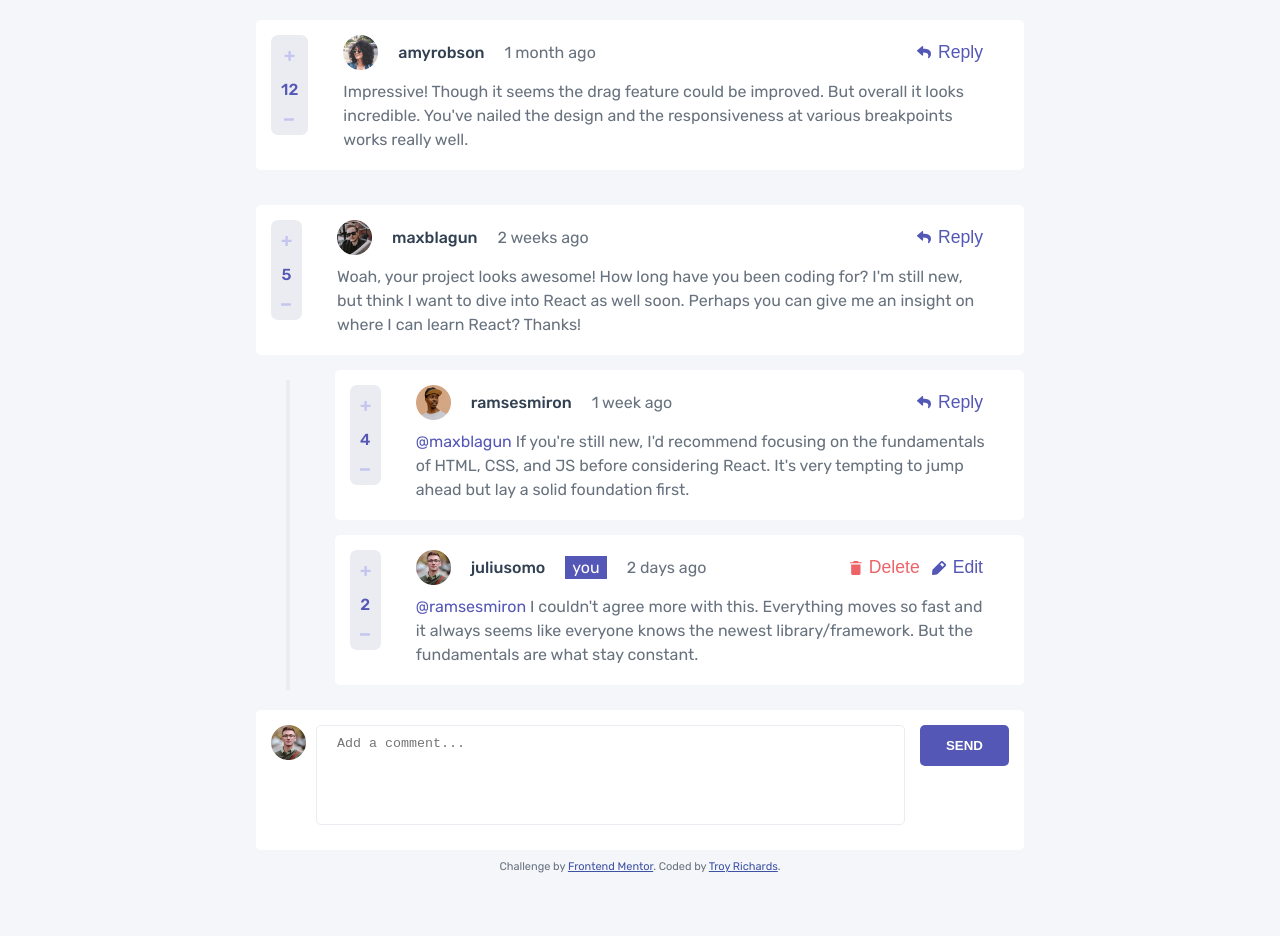
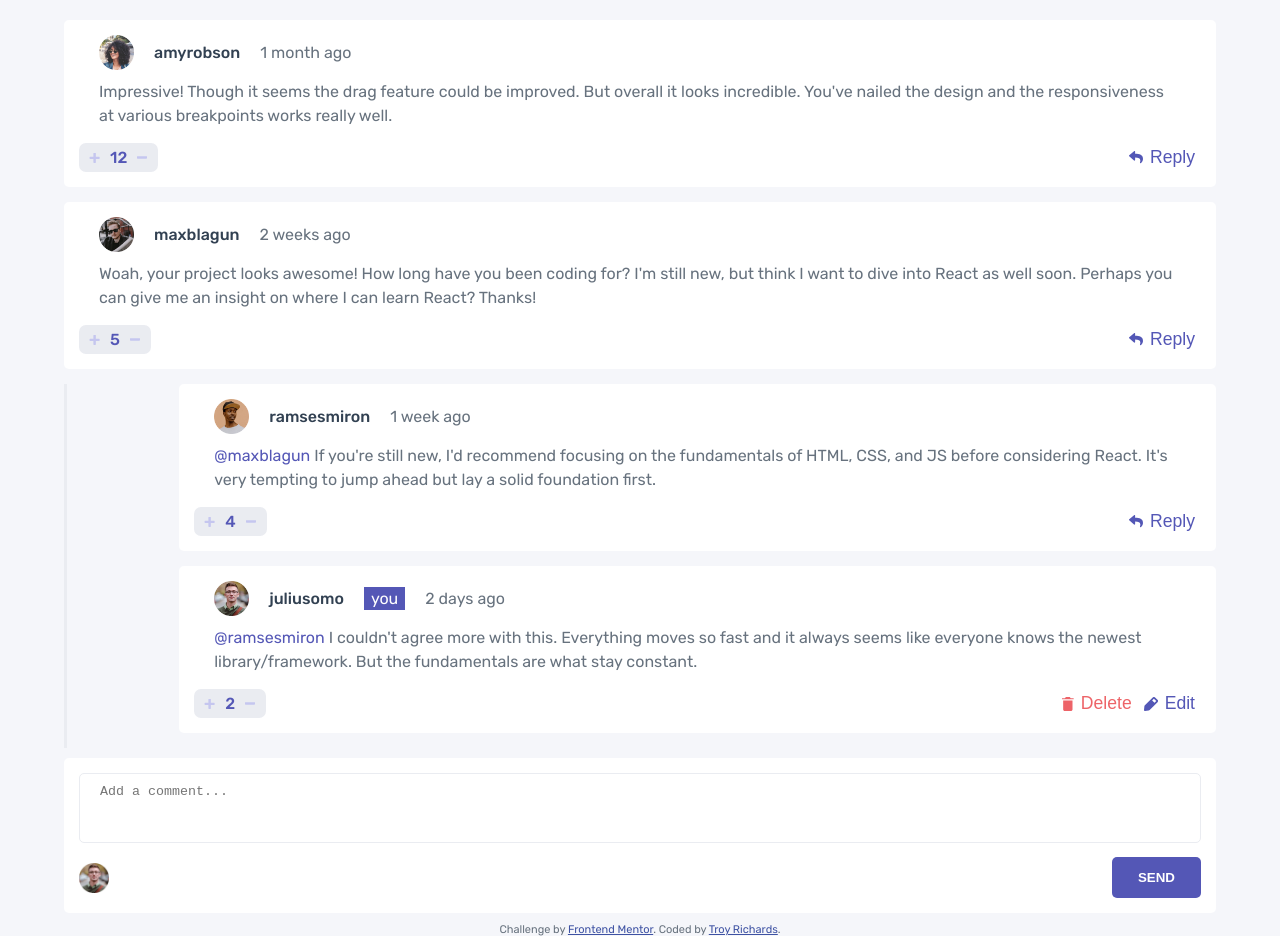
Before and after one commit to AyeTone/interactive-comment-section, a React (Create React App) app in the folder client/: page / in a window 1280 px wide. Before the commit the page ends 873 px from the top, so only its background shows below. Built offline with nearby package versions, Linux system fonts and the light colour scheme.

Commit message:
Fixed Replies Moblie/Desktop Design

```diff
--- a/client/src/components/Comments.jsx
+++ b/client/src/components/Comments.jsx
@@ -10,14 +10,12 @@ const Comments = () => {
       <div key={id}>
         <Comment comment={comment} />
         <div className="replies">
-          <div className="replies__offset"></div>
-          <div>
+          <div className="replies__offset">
+            <div className="line"></div>
+          </div>
+          <div className="replies__replies">
             {comment.replies.map((reply, id) => {
-              return (
-                <>
-                  <Comment key={id} reply={reply} />
-                </>
-              );
+              return <Comment key={id} reply={reply} />;
             })}
           </div>
         </div>
--- a/client/src/styles/base/_content.scss
+++ b/client/src/styles/base/_content.scss
@@ -5,7 +5,7 @@
   margin: 0 auto;
   width: 90%;
 
-  @include breakpoint(tablet) {
+  @include breakpoint(desktop) {
     width: 60%;
   }
 }
--- a/client/src/styles/components/_comment.scss
+++ b/client/src/styles/components/_comment.scss
@@ -32,7 +32,7 @@
   background-color: $white;
   border-radius: $borderRad;
 
-  @include breakpoint(tablet) {
+  @include breakpoint(desktop) {
     flex-direction: row-reverse;
     min-height: 150px;
   }
@@ -40,7 +40,7 @@
   &__content {
     padding: 0 20px;
 
-    @include breakpoint(tablet) {
+    @include breakpoint(desktop) {
       flex: 9;
     }
 
@@ -51,7 +51,7 @@
       align-items: center;
       gap: 20px;
 
-      @include breakpoint(tablet) {
+      @include breakpoint(desktop) {
         justify-content: space-between;
       }
 
@@ -99,7 +99,7 @@
       padding: 5px 10px;
       border-radius: 7px;
 
-      @include breakpoint(tablet) {
+      @include breakpoint(desktop) {
         max-height: 100px;
         padding: 10px 10px;
 
@@ -174,13 +174,13 @@
   .desktop {
     display: none;
 
-    @include breakpoint(tablet) {
+    @include breakpoint(desktop) {
       display: flex;
     }
   }
 
   .mobile {
-    @include breakpoint(tablet) {
+    @include breakpoint(desktop) {
       display: none;
     }
   }
@@ -190,17 +190,22 @@
   display: flex;
 
   &__offset {
-    content: " ";
-    margin: 10px 30px;
-    width: 8px;
-    background-color: $liteGray;
+    flex: 1;
+    .line {
+      content: " ";
+      width: 3px;
+      height: 100%;
+      background-color: $liteGray;
+    }
+
+    @include breakpoint(desktop) {
+      margin-right: 30px;
+      display: flex;
+      justify-content: center;
+    }
+  }
+
+  &__replies {
+    width: 90%;
   }
 }
-
-.reply {
-  margin-left: 15px;
-}
-
-.reply__input {
-  margin-left: 15px;
-}
--- a/client/src/styles/components/_comments.scss
+++ b/client/src/styles/components/_comments.scss
@@ -1,6 +1,5 @@
 @use "../abstracts/variables" as *;
 
 .comments {
-  margin: 0 auto;
-  padding-top: 20px;
+  margin-top: 20px;
 }
--- a/client/src/styles/components/_deleteModal.scss
+++ b/client/src/styles/components/_deleteModal.scss
@@ -46,7 +46,7 @@
     background-color: $white;
     border-radius: $borderRad;
 
-    @include breakpoint(tablet) {
+    @include breakpoint(desktop) {
       width: 30%;
     }
   }
--- a/client/src/styles/components/_inputBox.scss
+++ b/client/src/styles/components/_inputBox.scss
@@ -8,14 +8,14 @@
   border-radius: $borderRad;
   background-color: $white;
 
-  @include breakpoint(tablet) {
+  @include breakpoint(desktop) {
     display: flex;
     align-items: flex-start;
     gap: 15px;
   }
 
   &__main {
-    @include breakpoint(tablet) {
+    @include breakpoint(desktop) {
       display: flex;
       gap: 10px;
       flex: 9;
@@ -32,7 +32,7 @@
       border: 1px solid $liteGray;
       border-radius: $borderRad;
 
-      @include breakpoint(tablet) {
+      @include breakpoint(desktop) {
         height: 100px;
       }
 
@@ -76,13 +76,13 @@
   .desktop {
     display: none;
 
-    @include breakpoint(tablet) {
+    @include breakpoint(desktop) {
       display: unset;
     }
   }
 
   .mobile {
-    @include breakpoint(tablet) {
+    @include breakpoint(desktop) {
       display: none;
     }
   }
@@ -90,7 +90,7 @@
   .avatar {
     width: 30px;
 
-    @include breakpoint(tablet) {
+    @include breakpoint(desktop) {
       width: 35px;
       height: 35px;
     }
--- a/client/src/styles/utils/_breakpoints.scss
+++ b/client/src/styles/utils/_breakpoints.scss
@@ -5,7 +5,7 @@
     }
   }
   @if $point == desktop {
-    @media only screen and (min-width: 1028px) {
+    @media only screen and (min-width: 1440px) {
       @content;
     }
   }
```
Also changed, not shown: client/src/index.css, 12 other files (tests, documents, lock files or other folders).
